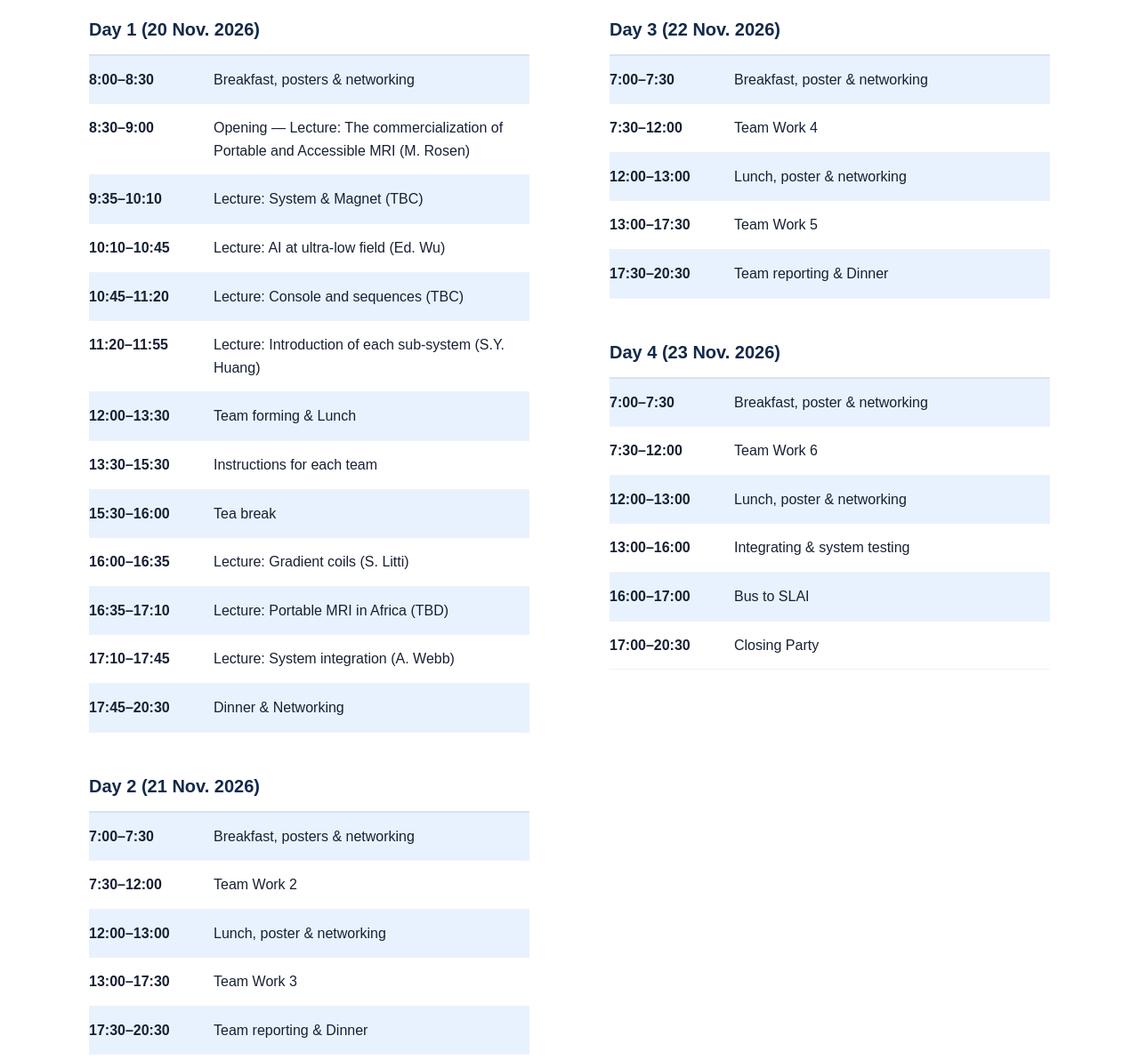
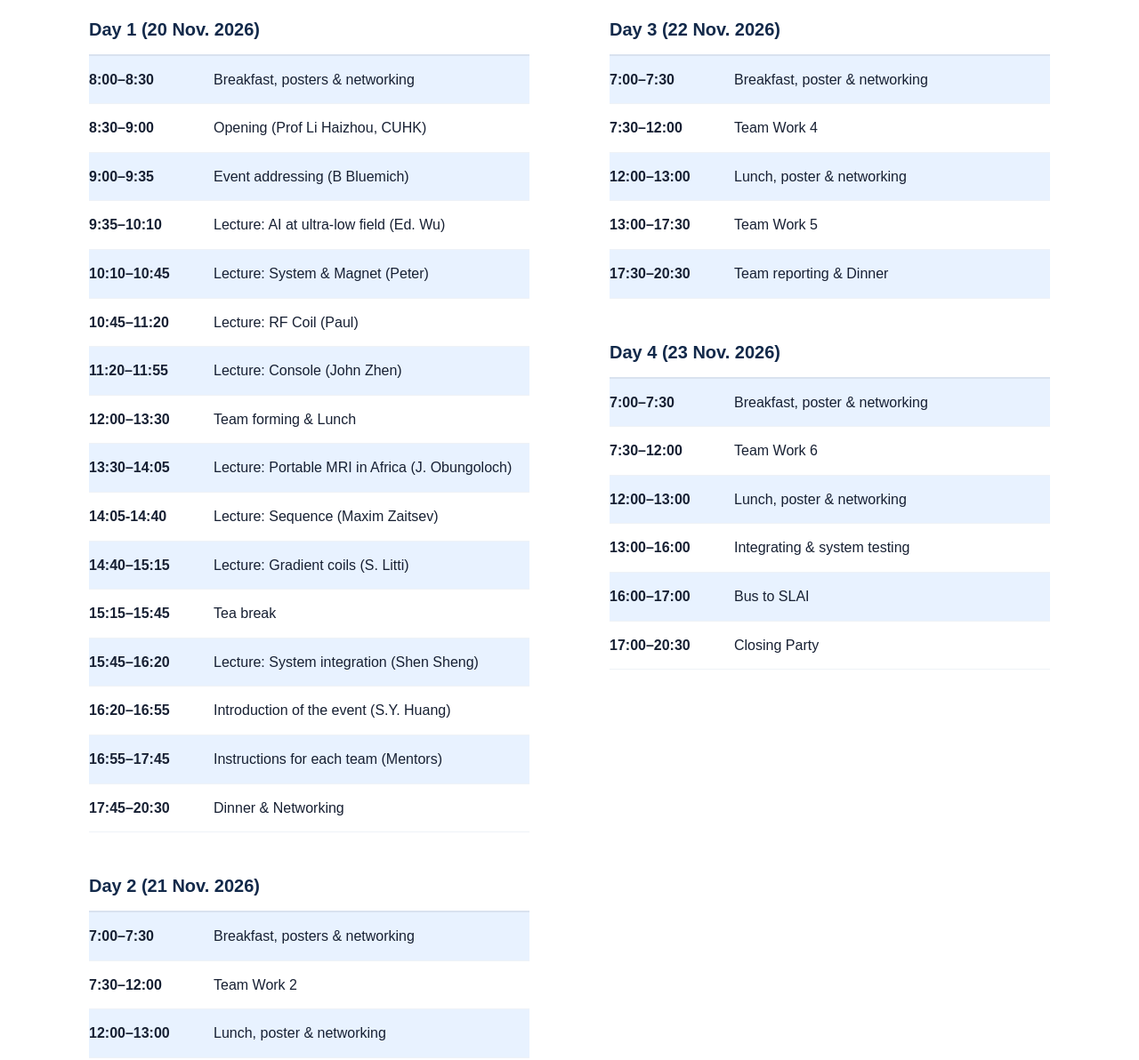
Before and after one commit to jinghan1997/nerdfest, a plain HTML site: page event-schedule.html in a window 1280 px wide. Shown: the part 369-1561 px from the top of the page at 89% size. Drawn offline with Linux system fonts and the light colour scheme.

Commit message:
Update event-schedule.html

```diff
--- a/event-schedule.html
+++ b/event-schedule.html
@@ -5,7 +5,24 @@
 <main><section class="page-hero"><div class="container"><h1>Event schedule</h1><p class="lead">Tentative schedule</p></div></section><section class="section"><div class="container"><div class="schedule-grid"><div><table class="schedule-table"><tr>
 
 
-<th colspan="2">Day 1 (20 Nov. 2026)</th></tr><tr><td class="time">8:00–8:30</td><td>Breakfast, posters &amp; networking</td></tr><tr><td class="time">8:30–9:00</td><td>Opening — Lecture: The commercialization of Portable and Accessible MRI (M. Rosen)</td></tr><tr><td class="time">9:35–10:10</td><td>Lecture: System &amp; Magnet (TBC)</td></tr><tr><td class="time">10:10–10:45</td><td>Lecture: AI at ultra-low field (Ed. Wu)</td></tr><tr><td class="time">10:45–11:20</td><td>Lecture: Console and sequences (TBC)</td></tr><tr><td class="time">11:20–11:55</td><td>Lecture: Introduction of each sub-system (S.Y. Huang)</td></tr><tr><td class="time">12:00–13:30</td><td>Team forming &amp; Lunch</td></tr><tr><td class="time">13:30–15:30</td><td>Instructions for each team</td></tr><tr><td class="time">15:30–16:00</td><td>Tea break</td></tr><tr><td class="time">16:00–16:35</td><td>Lecture: Gradient coils (S. Litti)</td></tr><tr><td class="time">16:35–17:10</td><td>Lecture: Portable MRI in Africa (TBD)</td></tr><tr><td class="time">17:10–17:45</td><td>Lecture: System integration (A. Webb)</td></tr><tr><td class="time">17:45–20:30</td><td>Dinner &amp; Networking</td></tr></table><table class="schedule-table"><tr>
+<th colspan="2">Day 1 (20 Nov. 2026)</th></tr><tr>
+<td class="time">8:00–8:30</td><td>Breakfast, posters &amp; networking</td></tr><tr>
+<td class="time">8:30–9:00</td><td>Opening (Prof Li Haizhou, CUHK)</td></tr>
+<td class="time">9:00–9:35</td><td>Event addressing (B Bluemich)</td></tr>
+<tr><td class="time">9:35–10:10</td><td>Lecture: AI at ultra-low field (Ed. Wu)</td></tr><tr>
+<td class="time">10:10–10:45</td><td>Lecture: System &amp; Magnet (Peter)</td></tr><tr>
+<td class="time">10:45–11:20</td><td>Lecture: RF Coil (Paul)</td></tr><tr>
+<td class="time">11:20–11:55</td><td>Lecture: Console (John Zhen)</td></tr><tr>
+<td class="time">12:00–13:30</td><td>Team forming &amp; Lunch</td></tr><tr>
+<td class="time">13:30–14:05</td><td>Lecture: Portable MRI in Africa (J. Obungoloch)</td></tr><tr>
+<td class="time">14:05-14:40</td><td>Lecture: Sequence (Maxim Zaitsev)</td></tr><tr>
+<td class="time">14:40–15:15</td><td>Lecture: Gradient coils (S. Litti)</td></tr><tr>
+<td class="time">15:15–15:45</td><td>Tea break</td></tr><tr>
+<td class="time">15:45–16:20</td><td>Lecture: System integration (Shen Sheng)</td></tr><tr>
+<td class="time">16:20–16:55</td><td>Introduction of the event (S.Y. Huang)</td></tr><tr>
+<td class="time">16:55–17:45</td><td>Instructions for each team (Mentors)</td></tr><tr>
+<td class="time">17:45–20:30</td><td>Dinner &amp; Networking</td></tr></table>
+<table class="schedule-table"><tr>
 
 
 
```
